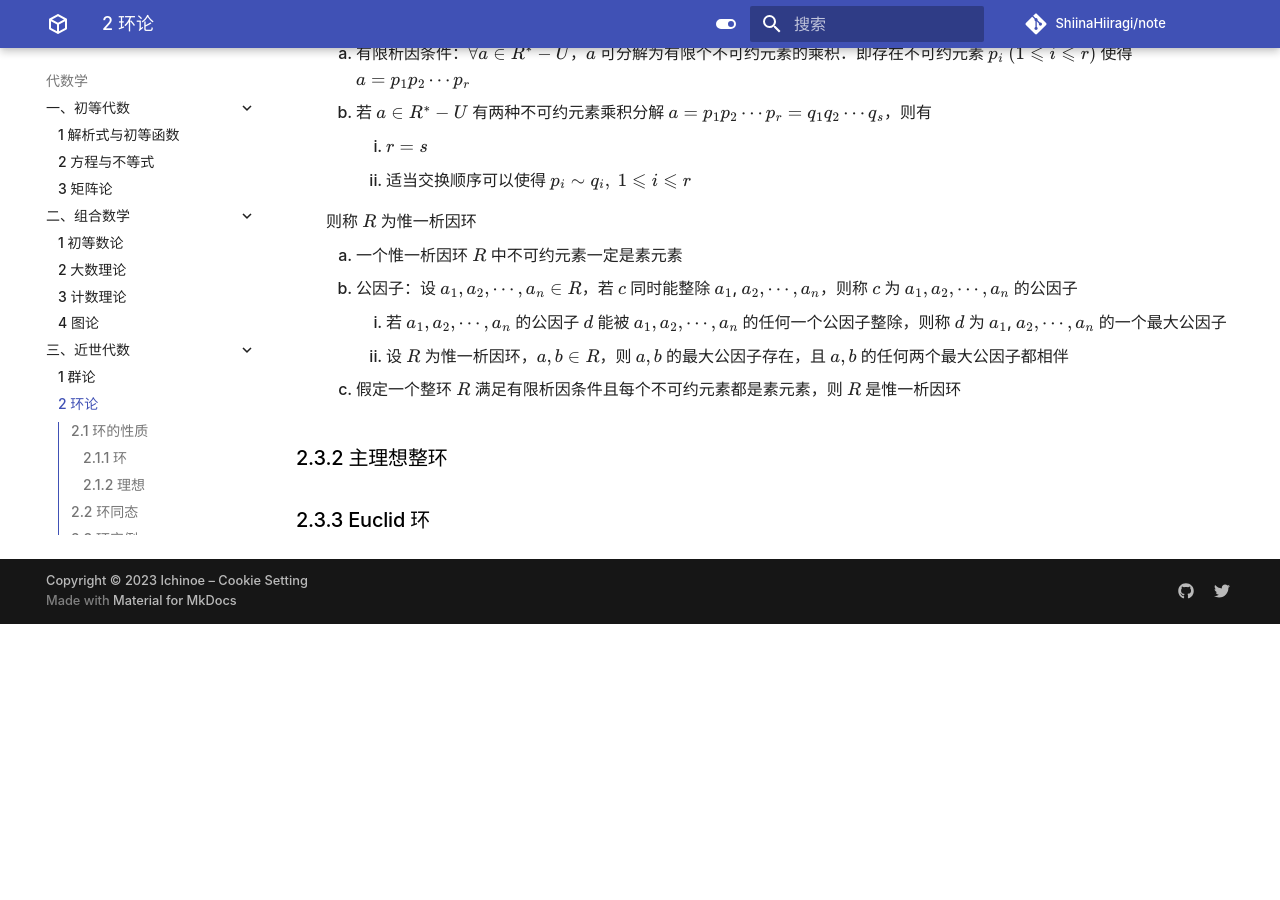
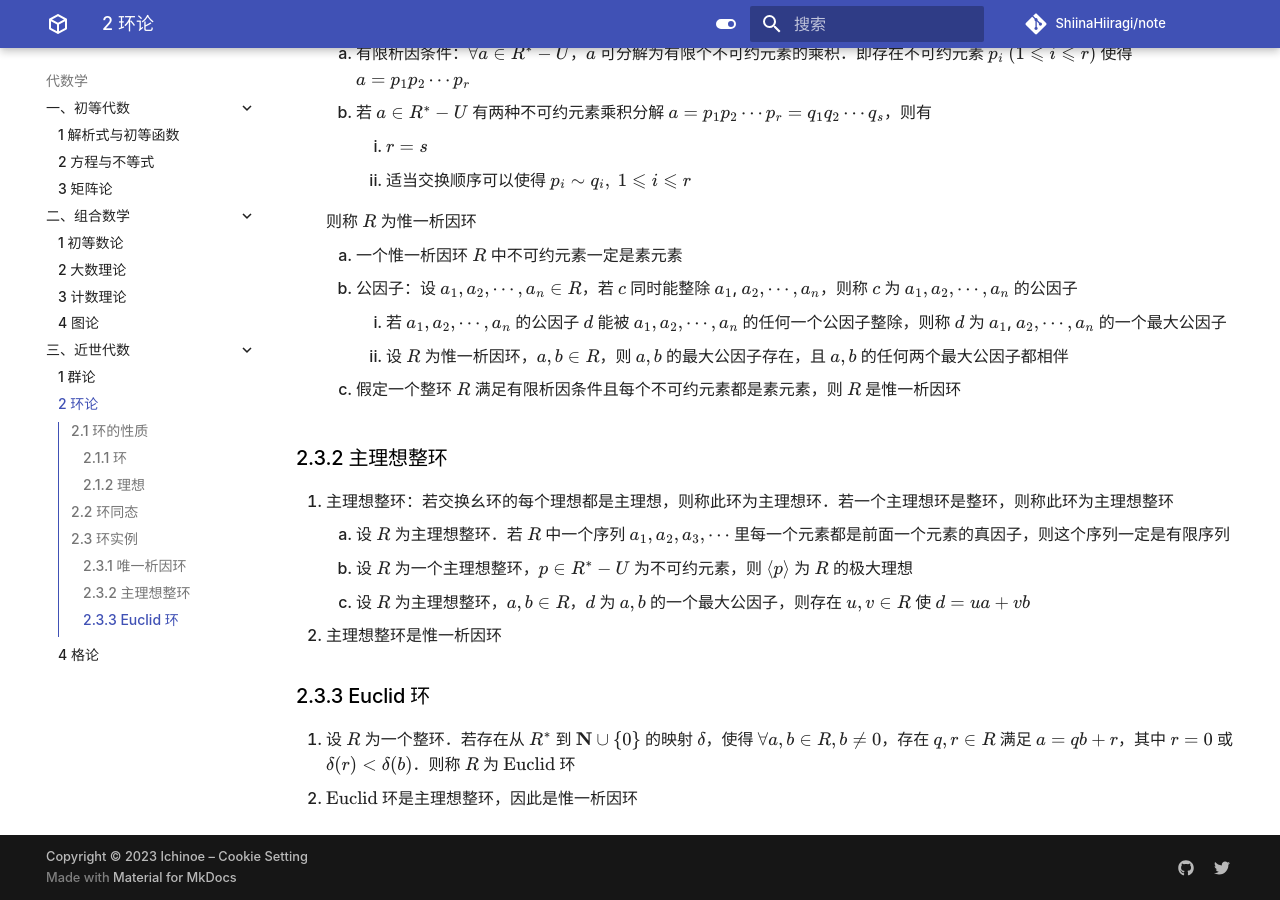
Before and after one commit to ShiinaHiiragi/note, an MkDocs documentation site: the page built from docs/alg/mod/ring.md, in a window 1280 px wide and 900 px high, scrolled down 3162 px. Built offline with MkDocs 1.6.1 and Material for MkDocs 9.7.7, drawn with Linux system fonts in a browser that asks for light colours; comment, search, counter and statistics services are not loaded; before the commit the page ends 3786 px from its top, so only the background shows below that.

Commit message:
almost complete ring

```diff
--- a/docs/alg/mod/ring.md
+++ b/docs/alg/mod/ring.md
@@ -95,5 +95,12 @@
     3. 假定一个整环 $R$ 满足有限析因条件且每个不可约元素都是素元素，则 $R$ 是惟一析因环
 
 ### 2.3.2 主理想整环
+1. 主理想整环：若交换幺环的每个理想都是主理想，则称此环为主理想环．若一个主理想环是整环，则称此环为主理想整环
+    1. 设 $R$ 为主理想整环．若 $R$ 中一个序列 $a_{1}, a_{2}, a_{3}, \cdots$ 里每一个元素都是前面一个元素的真因子，则这个序列一定是有限序列
+    2. 设 $R$ 为一个主理想整环，$p \in R^{*}-U$ 为不可约元素，则 $\langle p\rangle$ 为 $R$ 的极大理想
+    3. 设 $R$ 为主理想整环，$a, b \in R$，$d$ 为 $a, b$ 的一个最大公因子，则存在 $u, v \in R$ 使 $d=u a+v b$
+2. 主理想整环是惟一析因环
 
 ### 2.3.3 Euclid 环
+1. 设 $R$ 为一个整环．若存在从 $R^{*}$ 到 $\mathbf{N} \cup\{0\}$ 的映射 $\delta$，使得 $\forall a, b \in R, b \neq 0$，存在 $q, r \in R$ 满足 $a=q b+r$，其中 $r=0$ 或 $\delta(r)<\delta(b)$．则称 $R$ 为 $\text{Euclid}$ 环
+2. $\text{Euclid}$ 环是主理想整环，因此是惟一析因环
```
Also changed, not shown: docs/alg/comb/num.md (+5 -2 lines).
